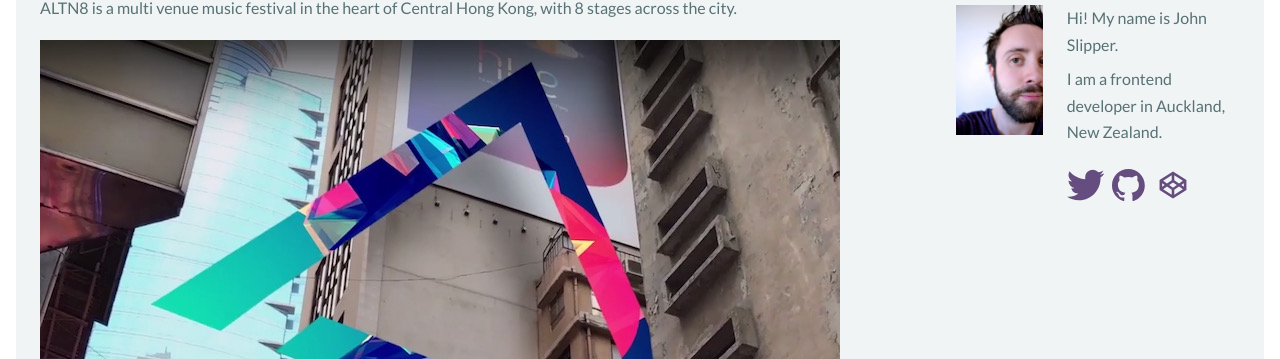
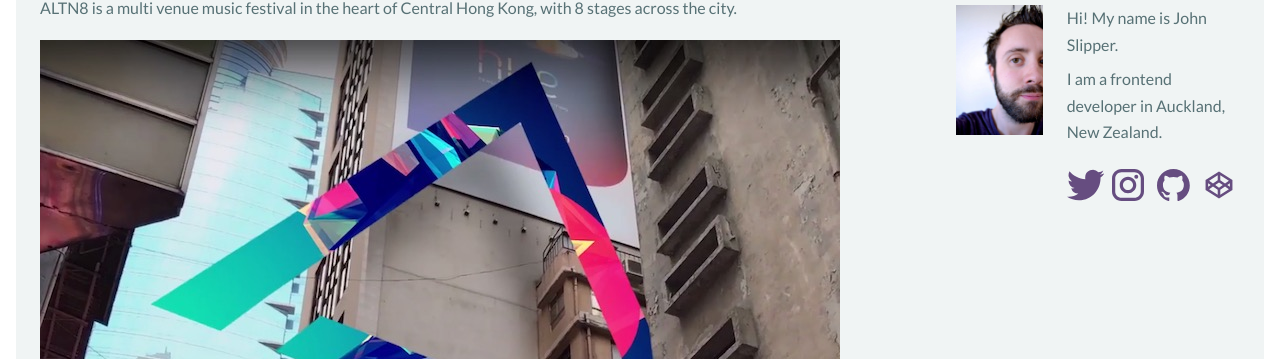
Before and after one commit to johnslipper/johnslipper.github.io, a Jekyll site: the page built from index.html, in a window 1280 px wide. Shown: the part 164-523 px from the top of the page. Built offline with Jekyll 4.4.1, drawn with Linux system fonts in a browser that asks for light colours.

Commit message:
Added instagram link

```diff
--- a/_includes/social.html
+++ b/_includes/social.html
@@ -3,6 +3,12 @@
         <a href="https://twitter.com/johnslipper">
             {% include icons/twitter.svg %}
             <span class="sr-only">Twitter</span>
+        </a>
+    </li>
+    <li>
+        <a href="https://instagram.com/johnslipper">
+            {% include icons/instagram.svg %}
+            <span class="sr-only">Instagram</span>
         </a>
     </li>
     <li>
```
Also changed, not shown: _includes/icons/instagram.svg (added).
